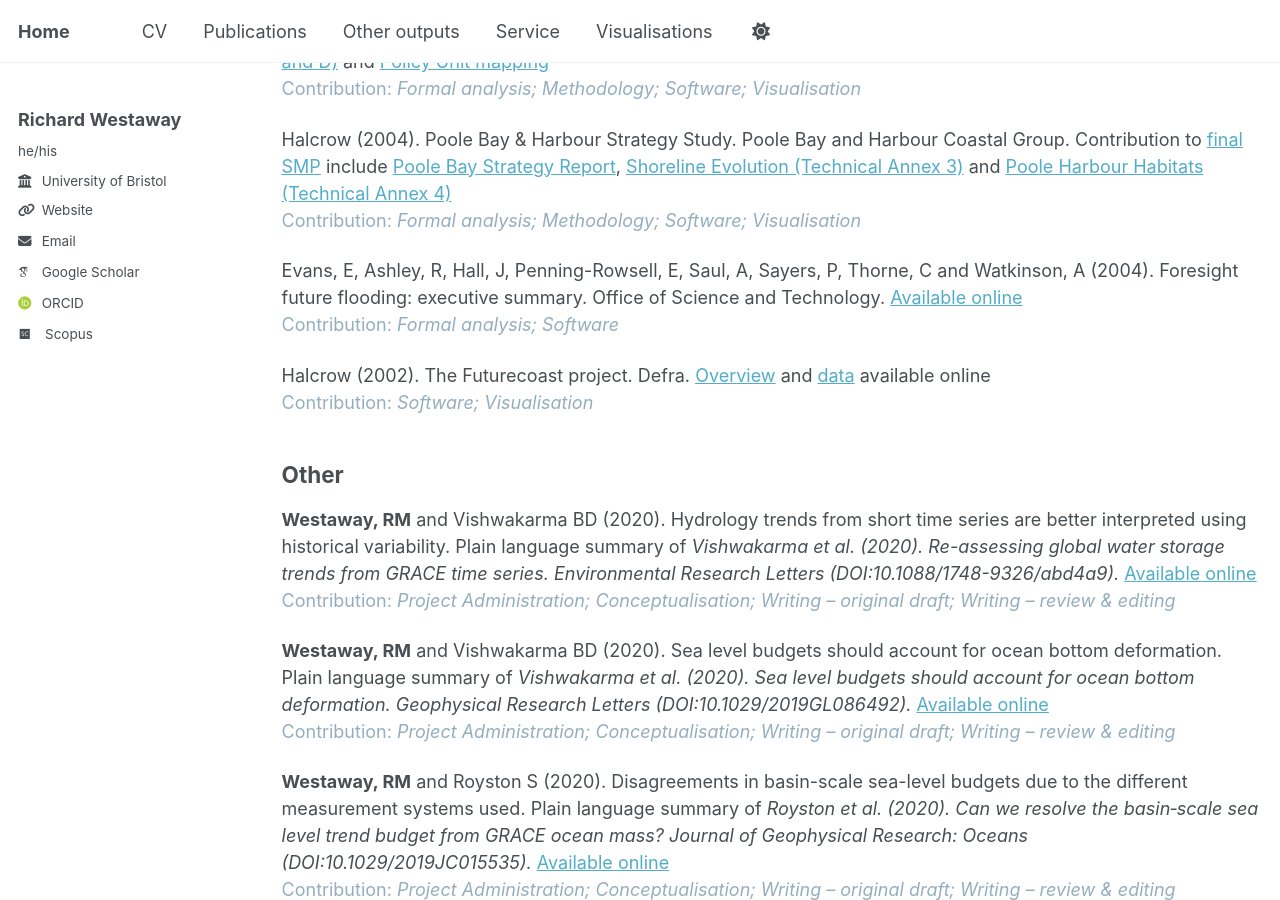
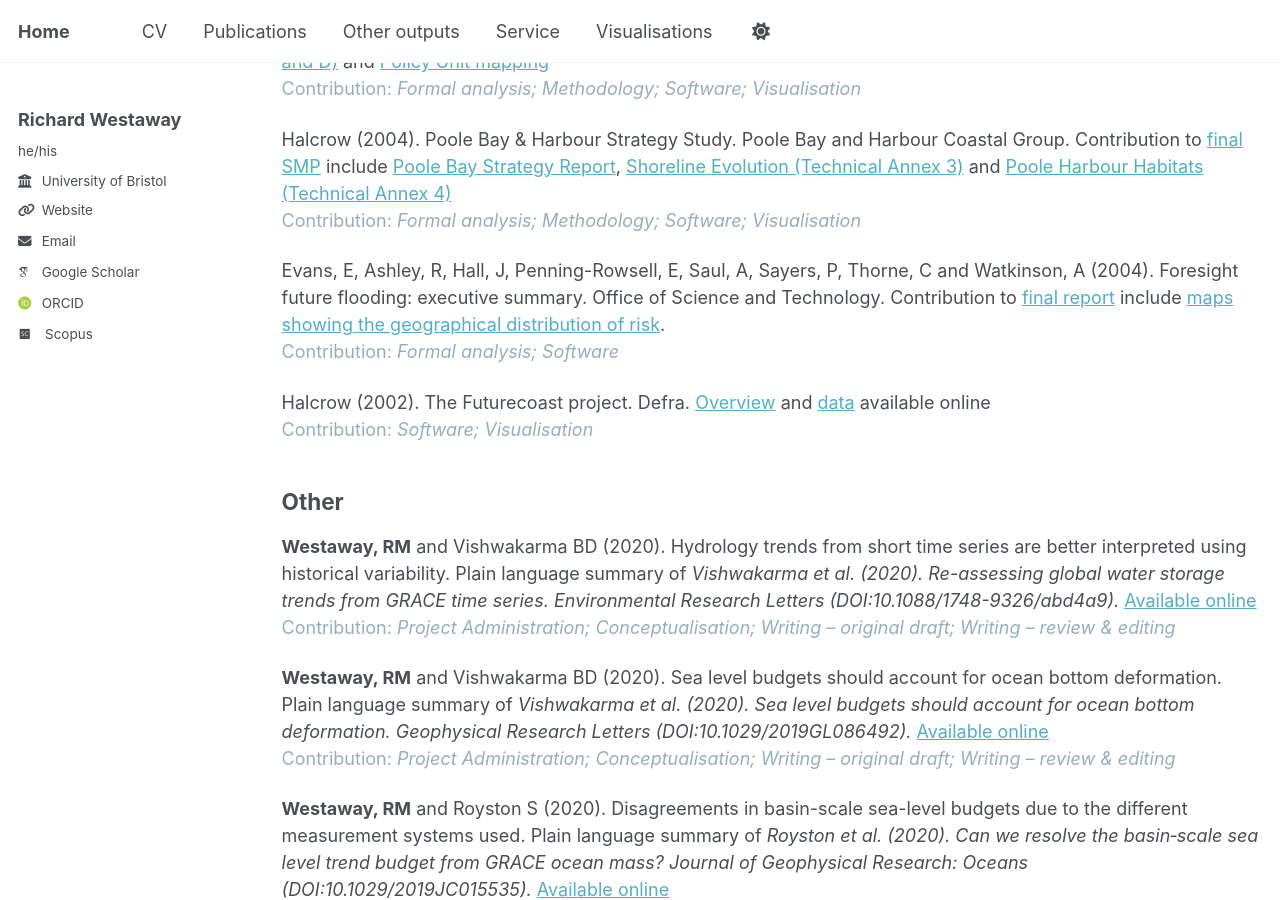
Before and after one commit to richardwestaway/richardwestaway.github.io, a Jekyll site: the page built from _pages/outputs.html, in a window 1280 px wide and 900 px high, scrolled down 12235 px. Built offline with Jekyll 4.4.1, drawn with Linux system fonts in a browser that asks for light colours; some web fonts are replaced.

Commit message:
Update outputs.html

```diff
--- a/_pages/outputs.html
+++ b/_pages/outputs.html
@@ -253,7 +253,7 @@ information package for the UK. Awareness-raising poster, March 2008. <a href="h
 
 <p>Halcrow (2004). Poole Bay &amp; Harbour Strategy Study. Poole Bay and Harbour Coastal Group. Contribution to <a href="https://www.twobays.net/strategy_study.htm" target="_blank" rel="noopener">final SMP</a> include <a href="https://www.twobays.net/Strategy%20Study/2004_Strategy%20Report%20-%20PBY-%20Poole%20Bay.pdf" target="_blank" rel="noopener">Poole Bay Strategy Report</a>, <a href="https://www.twobays.net/Strategy%20Study/2004_TECHNICAL%20ANNEX%203%20-%20Shoreline%20Evolution.pdf" target="_blank" rel="noopener">Shoreline Evolution (Technical Annex 3)</a> and <a href="https://www.twobays.net/Strategy%20Study/2004_TECHNICAL%20ANNEX%204%20-%20Poole%20Harbour%20Habitats.pdf" target="_blank" rel="noopener">Poole Harbour Habitats (Technical Annex 4)</a><br /><span style="color: #95aebf;">Contribution: <em>Formal analysis; Methodology; Software; Visualisation</em></span></p>
 
-<p>Evans, E, Ashley, R, Hall, J, Penning-Rowsell, E, Saul, A, Sayers, P, Thorne, C and Watkinson, A (2004). Foresight future flooding: executive summary. Office of Science and Technology. <a href="https://assets.publishing.service.gov.uk/media/5a74c78de5274a3f93b48beb/04-947-flooding-summary.pdf" target="_blank" rel="noopener">Available online</a><br /><span style="color: #95aebf;">Contribution: <em>Formal analysis; Software</em></span></p>
+<p>Evans, E, Ashley, R, Hall, J, Penning-Rowsell, E, Saul, A, Sayers, P, Thorne, C and Watkinson, A (2004). Foresight future flooding: executive summary. Office of Science and Technology. Contribution to <a href="https://www.gov.uk/government/publications/future-flooding" target="_blank" rel="noopener">final report</a> include <a href="https://web.archive.org/web/20101012201344/http://www.bis.gov.uk/assets/bispartners/foresight/docs/flood-and-coastal-defence/vol1chapter4a.pdf" target="_blank" rel="noopener">maps showing the geographical distribution of risk</a>.<br /><span style="color: #95aebf;">Contribution: <em>Formal analysis; Software</em></span></p>
 
 <p>Halcrow (2002). The Futurecoast project. Defra. <a href="http://www.coastalwiki.org/wiki/FUTURECOAST_project,_UK" target="_blank" rel="noopener">Overview</a> and <a href="https://coastalmonitoring.org/ccoresources/futurecoast/" target="_blank" rel="noopener">data</a> available online <br /><span style="color: #95aebf;">Contribution: <em>Software; Visualisation</em></span></p>
 
```
